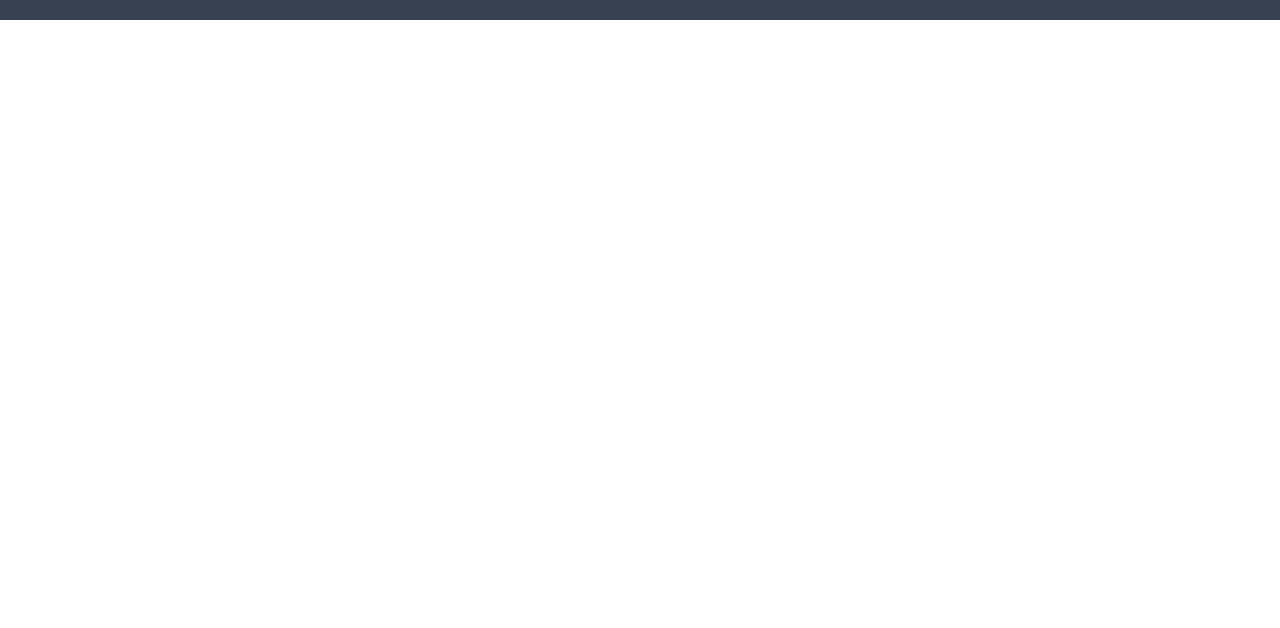
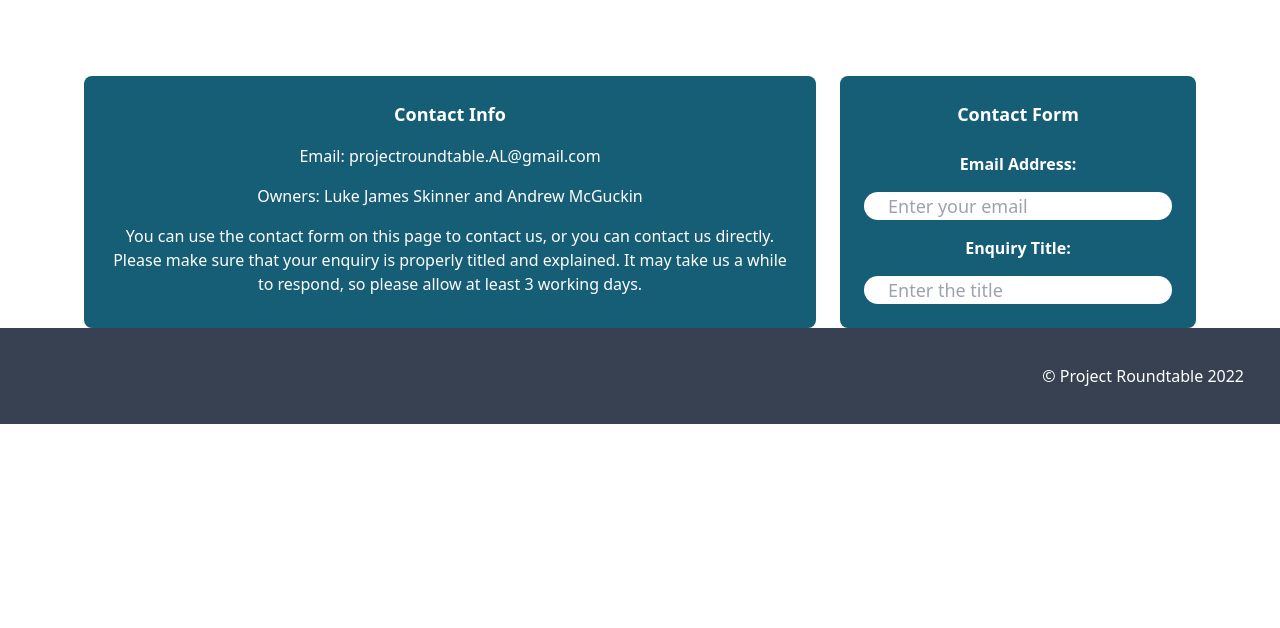
Before and after one commit to LJSkinner/Uni-Stirling-Grade-Calculator-Website, a website: page src/contact.html in a window 1280 px wide. Shown: the part 172-800 px from the top of the page. Drawn offline with Linux system fonts and the light colour scheme.

Commit message:
feat(contact): add starting main section with contact blocks
Adds starting basis for contact page, outlined in #12. The contact form is inactive for now.

```diff
--- a/src/contact.html
+++ b/src/contact.html
@@ -40,7 +40,44 @@
         </nav>
       </header>
 
+      <main class="h-auto">
+        <section id="contact-info">
+            <!-- Header Container -->
+           <div class="max-w-6xl px-5 mx-auto mt-4 justify-center text-center">
 
+            <!-- TODO(Andrew): Could you add whatever styling you had in mind for the FAQ page to this when you get a chance? -->
+            <h1 class="text-4xl font-bold">Contact Us</h1>
+
+            <!-- Contact Us Container -->
+            <div class="flex flex-col mt-24 md:flex-row md:space-x-6">
+                  <!-- Contact Info Block -->
+                <div class="flex flex-col items-center p-6 space-y-4 flex-wrap rounded-lg text-white bg-cyan-800">
+                  <h2 class="text-lg font-bold">Contact Info</h2>
+                  <p class="text-md font-medium">Email: projectroundtable.AL@gmail.com</p>
+                  <p class="text-md font-medium">Owners: Luke James Skinner and Andrew McGuckin</p>
+                  <p class="text-md font-medium">
+                    You can use the contact form on this page to contact us, or you can contact us directly. Please make sure that your enquiry is properly titled
+                    and explained. It may take us a while to respond, so please allow at least 3 working days.
+                  </p>
+                </div>
+                <!-- Contact Form Block -->
+                <div class="flex flex-col items-center p-6 space-y-6 rounded-lg text-white bg-cyan-800">
+                    <h2 class="text-lg font-bold">Contact Form</h2>
+                    <!-- TODO: We don't have an action yet for this form, this is very low priority for now but leaving this as a reminder. -->
+                    <form action="">
+                        <div class="flex flex-col space-y-4">
+                            <label for="email-input" class="px-6 font-semibold">Email Address:</label>
+                            <input type="email" name="email" id="email-input" placeholder="Enter your email" minlength="5" maxlength="30" required="true" class="flex-1 text-black px-6 text-lg rounded-full focus:outline-none">
+                            <label for="title-input" class="px-6 font-semibold">Enquiry Title:</label>
+                            <input type="text" name="title" id="title-input" placeholder="Enter the title" minlength="10" maxlength="20" required="true" class="flex-1 text-black px-6 text-lg rounded-full focus:outline-none">
+                        </div>
+                    </form>
+                </div>
+            </div>
+
+           </div>
+        </section>
+      </main>
 
       <footer class="bg-gray-700 py-9">
         <div class="text-right text-white">
```
Also changed, not shown: src/css/main.css.
